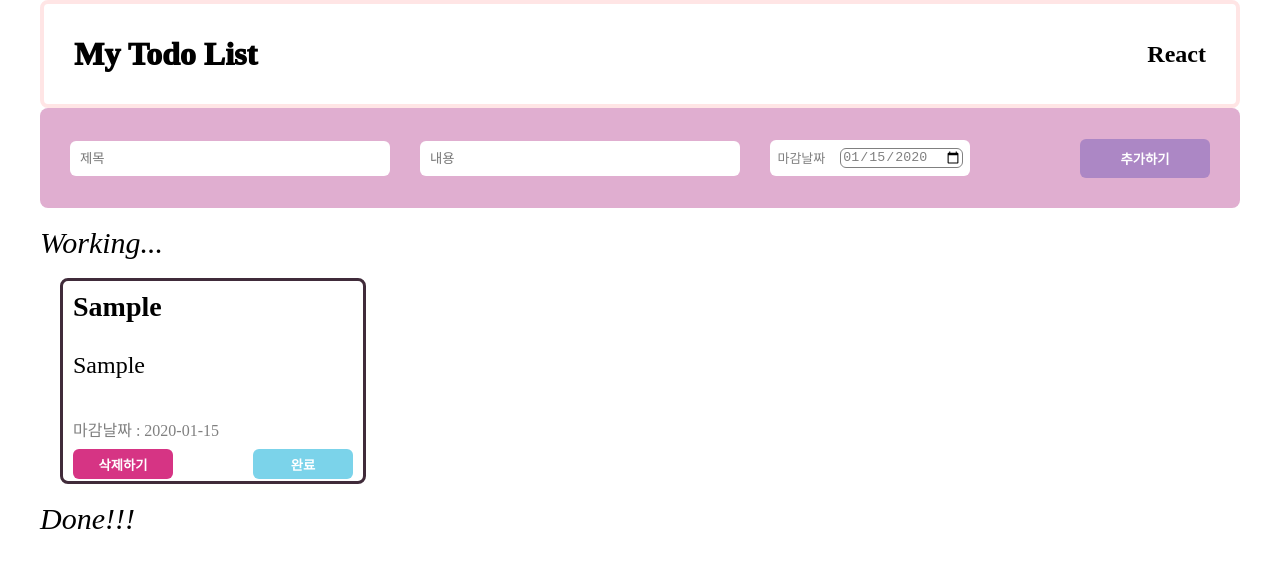
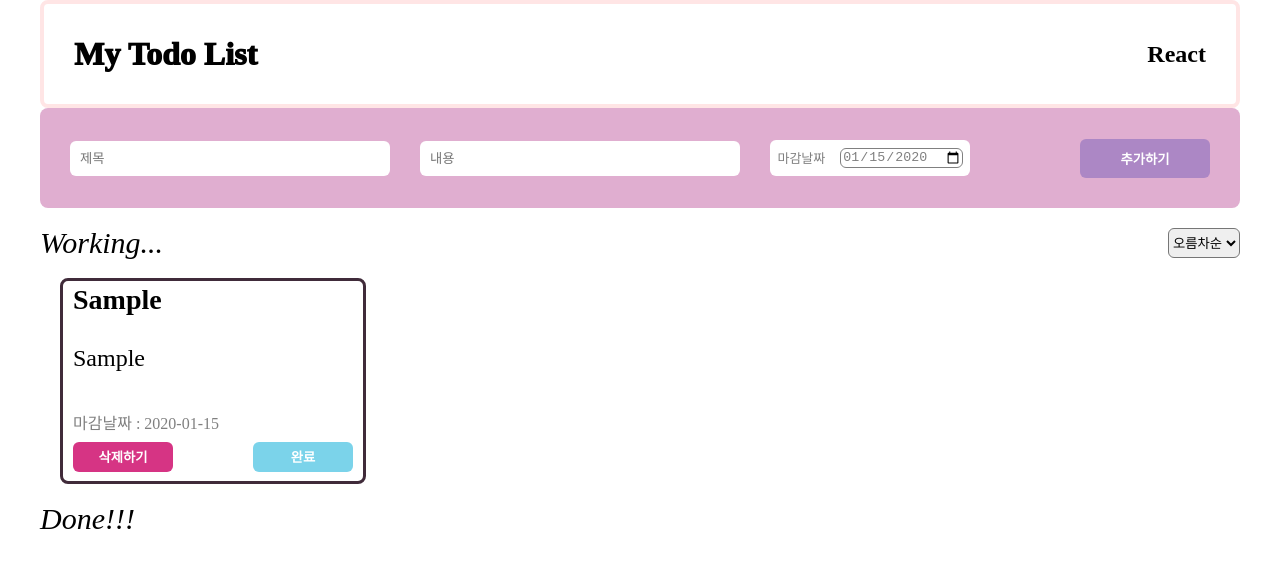
Before and after one commit to eonhyo/todoList, a React (Create React App) app: page / in a window 1280 px wide. Both pictures are taken after typing "Sample", "Sample", "2020-01-15" into the empty fields and a click on the button "추가하기". Shown: the top 568 px of the page. Built offline with nearby package versions, Linux system fonts and the light colour scheme.

Commit message:
정렬기능추가

```diff
--- a/src/App.css
+++ b/src/App.css
@@ -80,14 +80,22 @@
 
 /* Working 부분 */
 .working {
-  margin: 20px auto 20px auto;
   font-size: 30px;
   font-style: italic;
+}
+.workingHead {
+  display: flex;
+  justify-content: space-between;
+  margin: 20px auto 20px auto;
 }
 .workingBox {
   display: flex;
   margin-top: 10px;
 }
+.sortByTodoList {
+  border-radius: 6px;
+}
+
 /* 생성되는 todoList */
 .todoList {
   width: 300px;
@@ -132,7 +140,7 @@
 .todoListButton > button {
   color: white;
   font-weight: 700;
-  margin: 10px 10px auto 10px;
+  margin: 10px 10px 15px 10px;
 }
 .deleteBtn {
   border: none;
--- a/src/App.jsx
+++ b/src/App.jsx
@@ -9,6 +9,7 @@ function App() {
   const [contents, setContents] = useState("");
   const [todoList, setTodoList]= useState([]);
   const [date, setDate] = useState("");
+  const [deadLineSort, setDeadLineSort] = useState("asc");
 
 
   // 제목 입력
@@ -59,6 +60,23 @@ const clickSetButtonHandler = (id) => {
   setTodoList(updatedTodoList);
 };
 
+// 정렬 기능
+const handleSortChange = (event) => {
+  setDeadLineSort(event.target.value);
+  sortTodoList(event.target.value);
+};
+
+const sortTodoList = (order) => {
+  const sortedList = [...todoList].sort((a, b) => {
+    if (order === "asc") {
+      return new Date(a.date) - new Date(b.date);
+    } else {
+      return new Date(b.date) - new Date(a.date);
+    }
+  });
+  setTodoList(sortedList);
+};
+
 
 
   return (
@@ -93,7 +111,16 @@ const clickSetButtonHandler = (id) => {
 
 
       <div>
+        <div className="workingHead">
         <p className="working">Working...</p>
+        <select
+        className="sortByTodoList"
+        value={deadLineSort}
+        onChange={handleSortChange}>
+        <option value="asc">오름차순</option>
+        <option value="desc">내림차순</option>
+      </select>
+      </div>
       <div className="workingBox">
       {todoList.map((item)=>{
         return !item.isDone ? (
```
